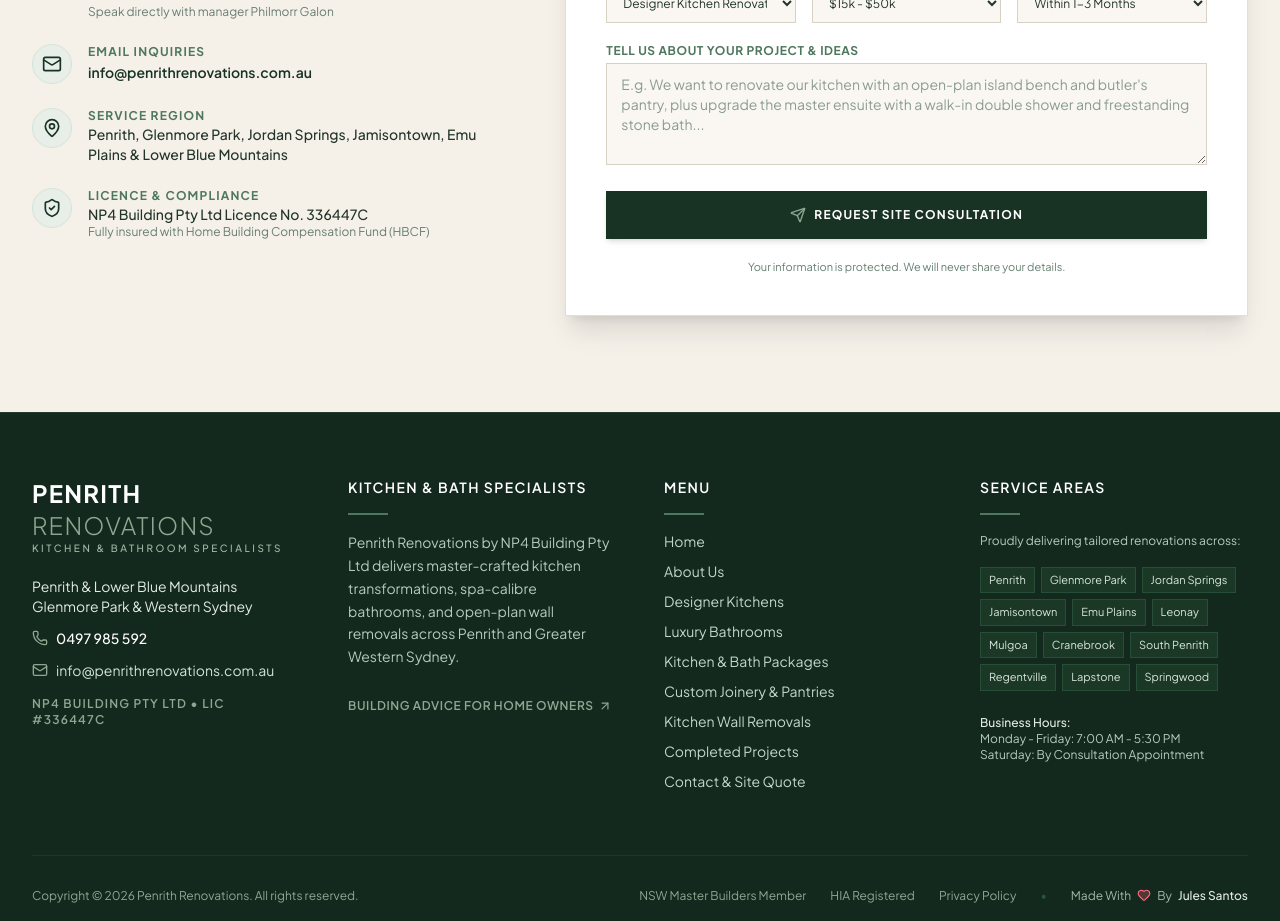
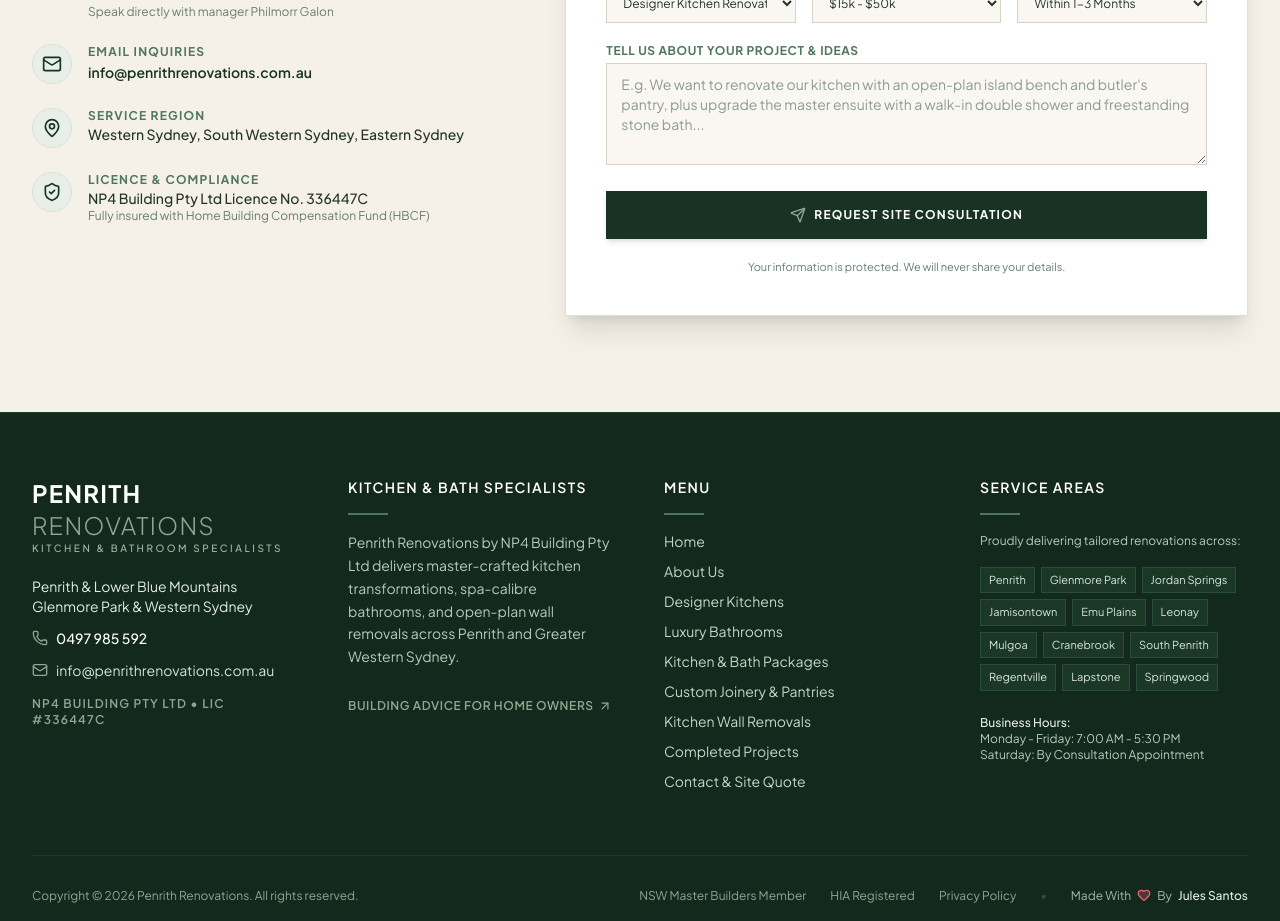
Before and after one commit to julespaulsantos/penrith-renovations, a Next.js app: page / in a window 1280 px wide. Shown: the part 8180-9101 px from the top of the page. Built offline with nearby package versions, Linux system fonts and the light colour scheme.

Commit message:
Philmorr request updates 5

```diff
--- a/src/app/layout.tsx
+++ b/src/app/layout.tsx
@@ -68,14 +68,9 @@
       longitude: 150.6942,
     },
     areaServed: [
-      "Penrith",
-      "Glenmore Park",
-      "Jordan Springs",
-      "Jamisontown",
-      "Emu Plains",
-      "Leonay",
-      "Mulgoa",
       "Western Sydney",
+      "South Western Sydney",
+      "Eastern Sydney",
     ],
     url: "https://penrithrenovations.com.au",
   };
--- a/src/components/ContactSection.tsx
+++ b/src/components/ContactSection.tsx
@@ -120,7 +120,7 @@
                     Service Region
                   </span>
                   <p className="text-sm text-[#22352a] font-medium">
-                    Penrith, Glenmore Park, Jordan Springs, Jamisontown, Emu Plains &amp; Lower Blue Mountains
+                    Western Sydney, South Western Sydney, Eastern Sydney
                   </p>
                 </div>
               </div>
```
